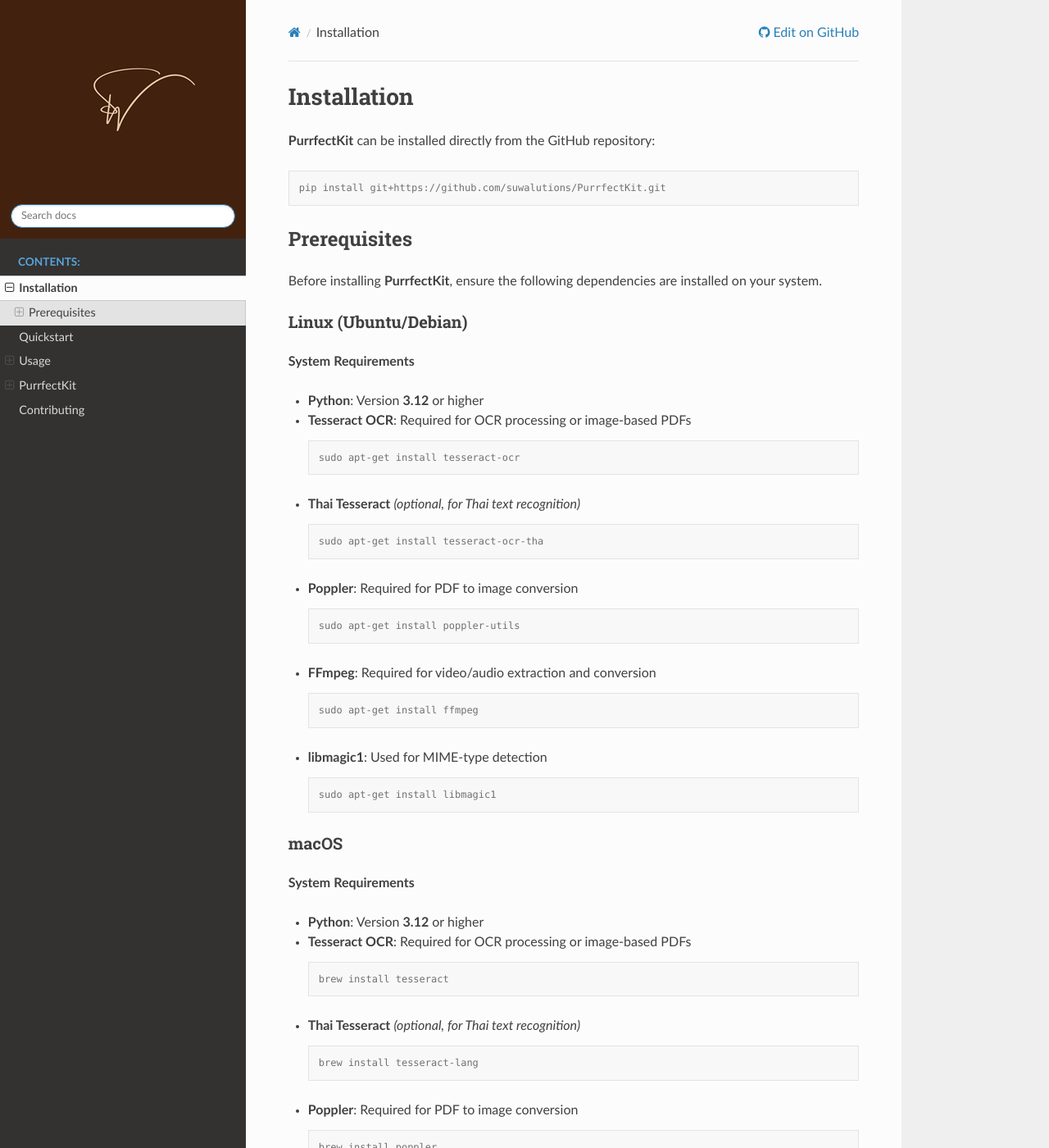
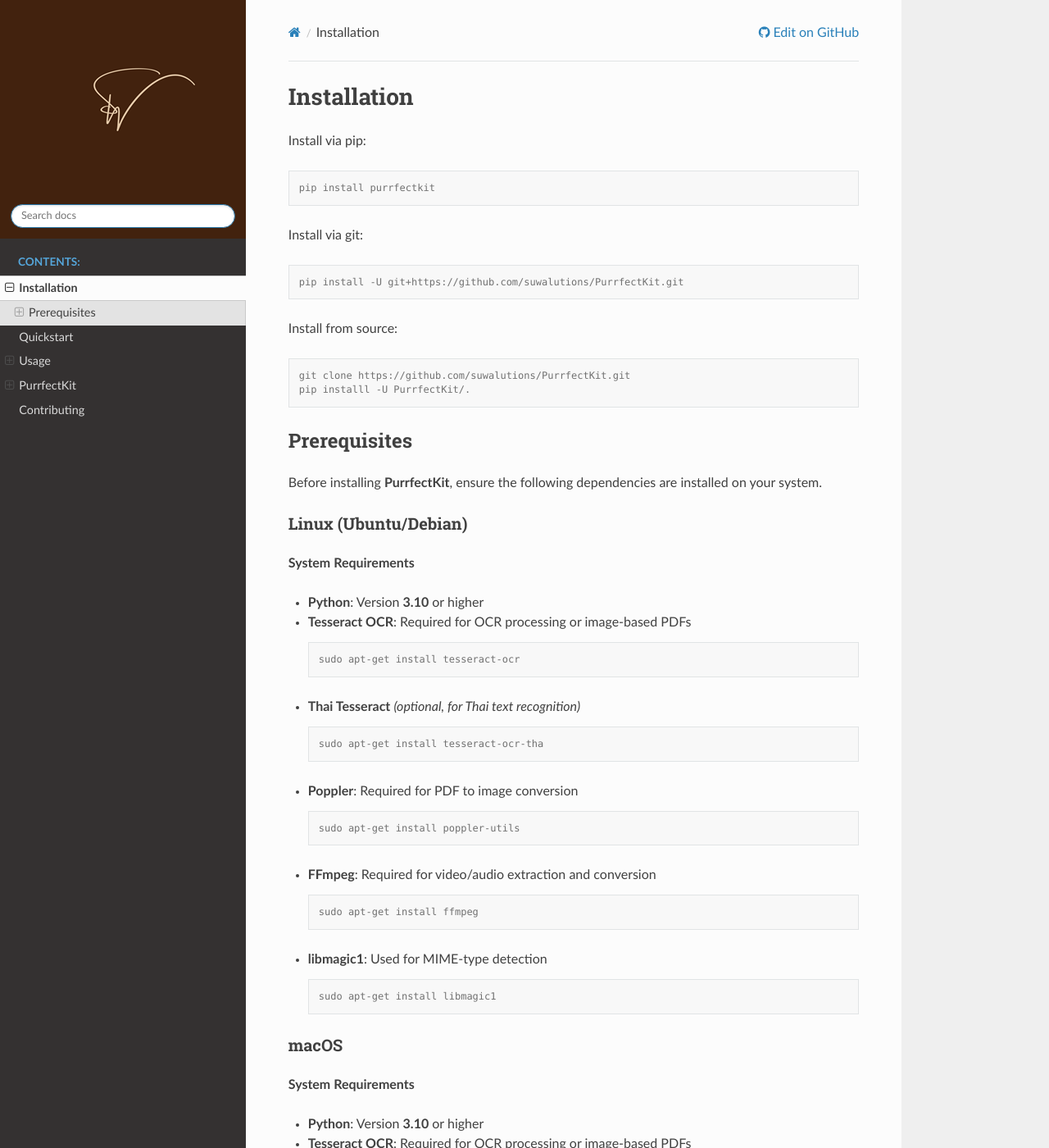
Before and after one commit to suwalutions/PurrfectKit, a Sphinx documentation site: the page built from docs/installation.rst, in a window 1280 px wide and 1400 px high. Shown: the whole window at 82% size. Built offline with Sphinx 7.4.7 and the Read the Docs theme 3.1.0, drawn with Linux system fonts in a browser that asks for light colours.

Commit message:
[lulu: docs]: installation by choices & add badges

```diff
--- a/docs/installation.rst
+++ b/docs/installation.rst
@@ -1,11 +1,27 @@
 Installation
 ============
 
-**PurrfectKit** can be installed directly from the GitHub repository:
+Install via pip:
 
 .. code-block:: console
 
-    pip install git+https://github.com/suwalutions/PurrfectKit.git
+    pip install purrfectkit
+
+
+Install via git:
+
+.. code-block:: console
+
+    pip install -U git+https://github.com/suwalutions/PurrfectKit.git
+
+
+Install from source:
+
+.. code-block:: console
+
+    git clone https://github.com/suwalutions/PurrfectKit.git
+    pip installl -U PurrfectKit/.
+
 
 
 Prerequisites
@@ -21,7 +37,7 @@ Linux (Ubuntu/Debian)
 
 **System Requirements**
 
-- **Python**: Version **3.12** or higher
+- **Python**: Version **3.10** or higher
 - **Tesseract OCR**: Required for OCR processing or image-based PDFs
 
   .. code-block:: console
@@ -60,7 +76,7 @@ macOS
 
 **System Requirements**
 
-- **Python**: Version **3.12** or higher
+- **Python**: Version **3.10** or higher
 - **Tesseract OCR**: Required for OCR processing or image-based PDFs
 
   .. code-block:: console
```
Also changed, not shown: docs/index.rst (+18 -0 lines).
